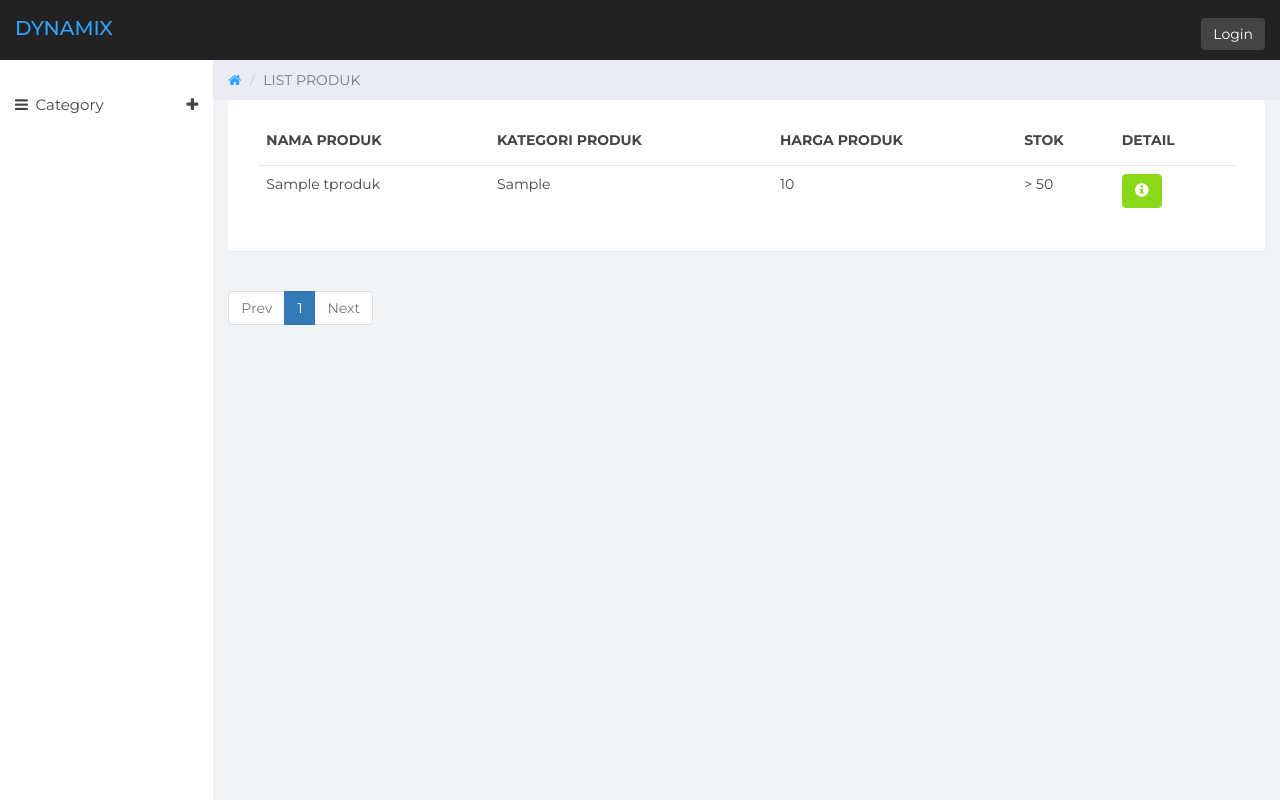
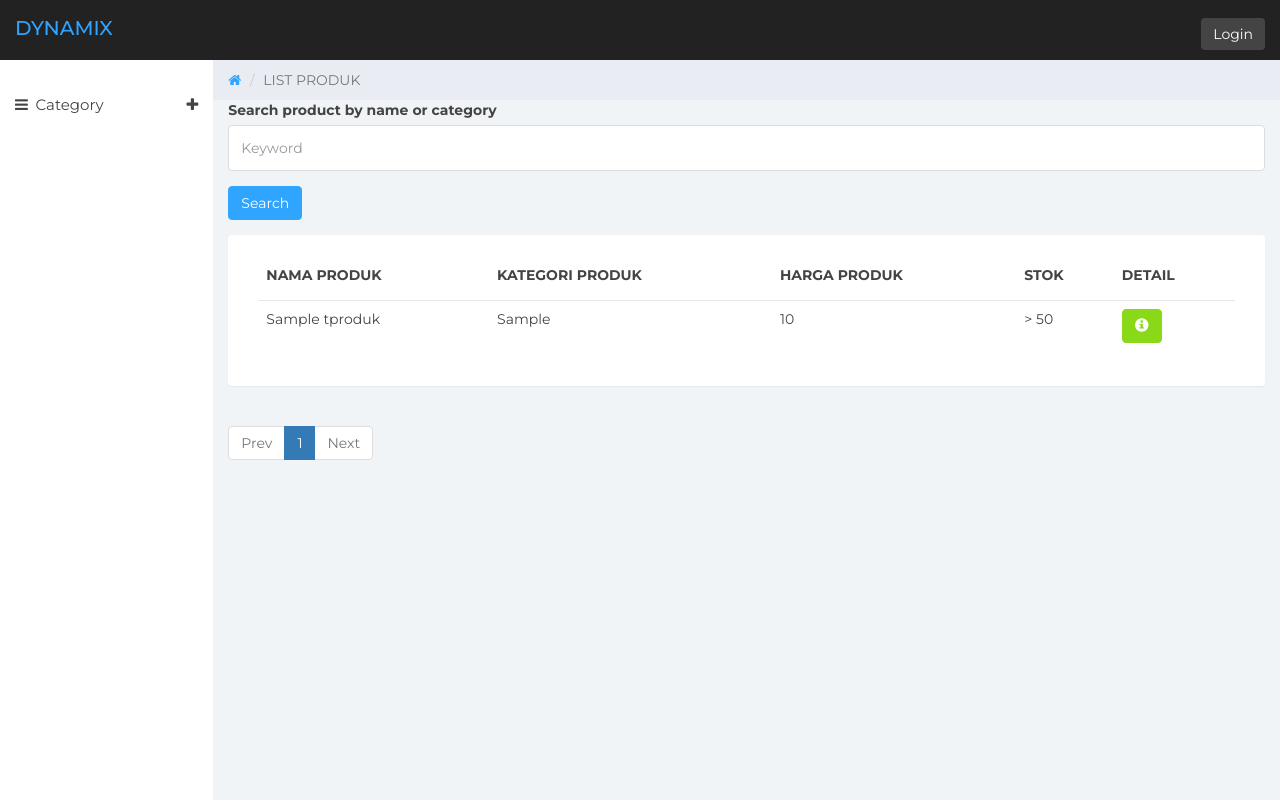
Before and after one commit to wilhelmus098/imk, a PHP site: page /index.php in a window 1280 px wide. Run offline with PHP 8.4, Linux system fonts and the light colour scheme; tables that the repository leaves empty or names only in its code hold one stand-in row (values such as "Sample post"); data that the repository does not hold is empty.

Commit message:
+ search function

```diff
--- a/index.php
+++ b/index.php
@@ -26,6 +26,10 @@
 	if($_SESSION['cat'] == '')
 	{
 		$sql = "SELECT * FROM tProduk ORDER BY produk_kategori ASC LIMIT $start_from, $limit";
+	}
+	if(isset($_GET['search']))
+	{
+		$sql = "SELECT * FROM tProduk WHERE produk_nama LIKE '%" . $_GET['search'] . "%' OR produk_kategori LIKE '%" . $_GET['search'] . "%' ORDER BY produk_kategori ASC LIMIT $start_from, $limit";
 	}
 
 	$result = mysqli_query($mysqli, $sql);
@@ -68,8 +72,16 @@ if (!isset($_SESSION["user_logged_in"]))
 				<li class="active">LIST PRODUK</li>
 			</ol>
 		</div><!--/.row-->
-
-
+		<div class="form-group">
+		<form method="POST" action=controller/barang.php>
+							<div class="form-group">
+								<label>Search product by name or category</label>
+								<input type="text" class="form-control" name="search" placeholder="Keyword">
+							</div>
+							<button type="submit" class="btn btn-primary" name="btn_search" >Search</button>
+							<!-- <button type="submit" class="btn btn-primary" name="btn_clear" >Clear</button> -->
+		<form>
+		</div>
 		<div class="row">
 			<div class="col-lg-12">
 			<!-- <div class="text-center" style="margin: 8px;">
```
Also changed, not shown: controller/barang.php (+10 -0 lines).
